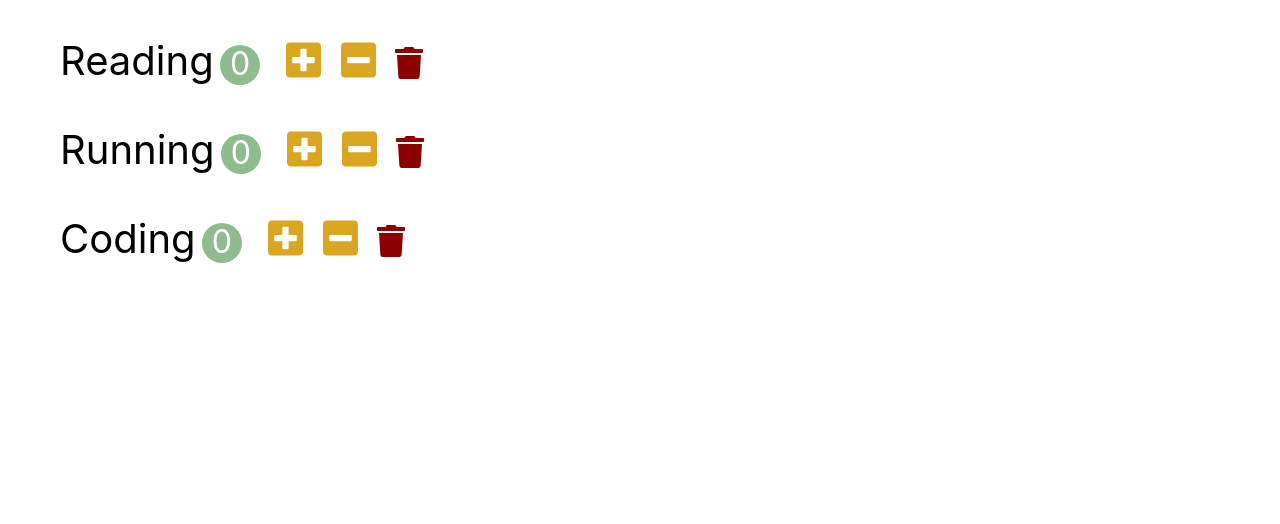
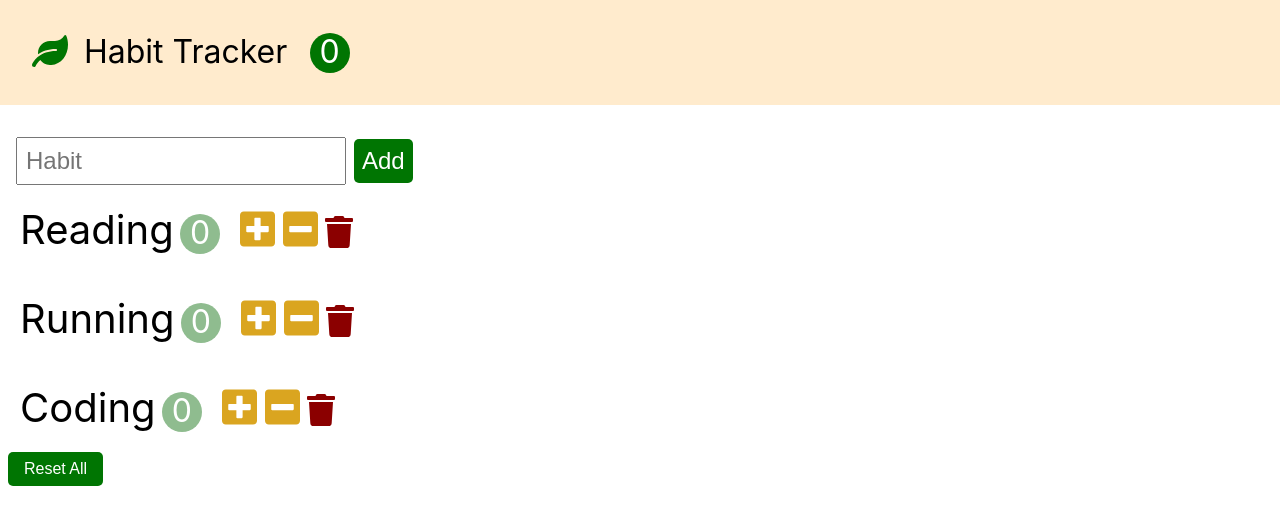
Before and after one commit to Jaeeun98/dreamCodingReact, a React (Create React App) app in the folder habit-tracker/: page / in a window 1280 px wide. Shown: the top 524 px of the page. Built offline with nearby package versions, Linux system fonts and the light colour scheme.

Commit message:
Title : Add
habit 추가, 삭제, resultHabit add

```diff
--- a/habit-tracker/src/app.css
+++ b/habit-tracker/src/app.css
@@ -1,9 +1,14 @@
+* {
+  padding:0;
+  margin:0;
+}
 button {
   outline: none;
    border:0;
    cursor: pointer;
 }
 
+/*habit*/
 .habit {
   font-size : 2.5rem;
   padding:0.5em;
@@ -41,3 +46,42 @@ button {
   vertical-align: baseline;
   color: darkred;
 }
+
+/*app*/
+.navBar {
+  font-size:2rem;
+  background:blanchedalmond;
+  padding:2rem;
+}
+.navBar p {
+  display:inline;
+  padding:1rem;
+}
+.fa-leaf {
+  color:#007502;
+}
+.result-count, .addBtn, .resultBtn, .resetBtn {
+  background:#007502;
+}
+
+section > form {
+  padding:2rem 0 0 1rem;
+}
+form > input {
+  padding: 0.5rem;
+  font-size:1.5rem;
+}
+.inputText {
+  margin-right: 0.5rem;
+}
+.addBtn, .resultBtn, .resetBtn {
+  border-radius: 5px;
+  border:none;
+  color:#fff;
+  cursor: pointer;
+}
+.resetBtn {
+  padding:0.5rem 1rem ;
+  font-size: 1rem;
+  margin-left:0.5rem;
+}
--- a/habit-tracker/src/app.jsx
+++ b/habit-tracker/src/app.jsx
@@ -1,9 +1,117 @@
-import React from 'react';
+import React, { Component } from 'react';
 import './app.css';
-import Habits from './components/habits';
+import Habit from './components/habit';
 
-function App() {
-  return <Habits />;
+class App extends Component {
+  state = {
+    habits : [
+        { id :1 , name : 'Reading', count:0 },
+        { id :2 , name : 'Running', count:0 },
+        { id :3 , name : 'Coding', count:0 },
+    ],
+    resultCount : 0,
+  };
+
+  inputRef = React.createRef();
+
+  //업데이트 될 데이터가 있는 곳에서 함수를 만드는 것이 좋음
+  handleResultCount = (text) => {
+    text == 'add' ? this.state.resultCount++ : this.state.resultCount--;
+    this.setState();
+  }
+
+  handleIncrement = (habit) => {
+    const habits = [...this.state.habits];
+    const idx = habits.indexOf(habit);
+    habits[idx].count++;
+    this.setState({ habits });
+
+    if(habit.count == 1) this.handleResultCount('add');
+  }
+  handleDecrement = (habit) => {
+    const habits = [...this.state.habits];
+    const idx = habits.indexOf(habit);
+
+    if(habit.count == 1) this.handleResultCount('minu');
+
+    if(habit.count <= 0) {
+        habits[idx].count = 0
+    } else {
+        habits[idx].count--;
+    }
+    this.setState({ habits });
+  }
+  handleDelete = (habit) => {
+    const habits = this.state.habits.filter(item => item.id !== habit.id);
+
+    if(habit.count > 0) this.handleResultCount('minu');
+    this.setState({ habits });
+
+  }
+
+  handleHabitAdd = () => {
+    const value = this.inputRef.current.value;
+    const habits = [...this.state.habits];
+    habits.push({ id :habits.length+1 , name : value, count:0 });
+
+    this.inputRef.current.value = '';
+    this.setState({ habits });
+
+  }
+
+  handleReset = () => {
+    const habits = [...this.state.habits];
+
+    habits.map(habit => {
+      habit.count = 0;
+    });
+    this.state.resultCount = 0;
+
+    this.setState({ habits });
+  }
+
+  render(){
+    return (
+      <>
+        <header className="navBar">
+          <i className="fas fa-leaf"></i>
+          <p>Habit Tracker</p>
+          <span className="habit-count result-count">{this.state.resultCount}</span>
+        </header>
+        <section>
+          <form>
+            <input type="text" placeholder="Habit" className="inputText" ref={this.inputRef}/>
+            <input type="button" value="Add" className="addBtn" onClick={this.handleHabitAdd}/>
+          </form>
+          <ul>
+                {this.state.habits.map(habit =>
+                    <Habit
+                        key={habit.id}   //key는 props에 해당되지x
+                        habit={habit}
+                        onIncrement={this.handleIncrement}
+                        onDecrement={this.handleDecrement}
+                        onDelete={this.handleDelete}
+                    />
+                )}
+            </ul>
+          <button className="resetBtn" onClick={this.handleReset}>Reset All</button>
+        </section>
+
+
+      </>
+
+
+
+
+    )
+
+
+
+
+
+  }
+
+
 }
 
 export default App;
--- a/habit-tracker/src/components/habits.jsx
+++ b/habit-tracker/src/components/habits.jsx
@@ -2,50 +2,9 @@ import React, { Component } from 'react';
 import Habit from './habit';
 
 class Habits extends Component {
-    state = {
-        habits : [
-            { id :1 , name : 'Reading', count:0 },
-            { id :2 , name : 'Running', count:0 },
-            { id :3 , name : 'Coding', count:0 },
-        ],
-    };
-    //업데이트 될 데이터가 있는 곳에서 함수를 만드는 것이 좋음
-    handleIncrement = (habit) => {
-        const habits = [...this.state.habits];
-        const idx = habits.indexOf(habit);
-        habits[idx].count++;
-        this.setState({ habits });
-    }
-    handleDecrement = (habit) => {
-        const habits = [...this.state.habits];
-        const idx = habits.indexOf(habit);
-
-        if(habit.count <= 0) {
-            habits[idx].count = 0
-        } else {
-            habits[idx].count--;
-        }
-        this.setState({ habits });
-    }
-    handleDelete = (habit) => {
-        const habits = this.state.habits.filter(item => item.id !== habit.id);
-        this.setState({ habits });
-    }
 
     render() {
-        return (
-            <ul>
-                {this.state.habits.map(habit =>
-                    <Habit
-                        key={habit.id}   //key는 props에 해당되지x
-                        habit={habit}
-                        onIncrement={this.handleIncrement}
-                        onDecrement={this.handleDecrement}
-                        onDelete={this.handleDelete}
-                    />
-                )}
-            </ul>
-        );
+        return
     }
 }
 
```
